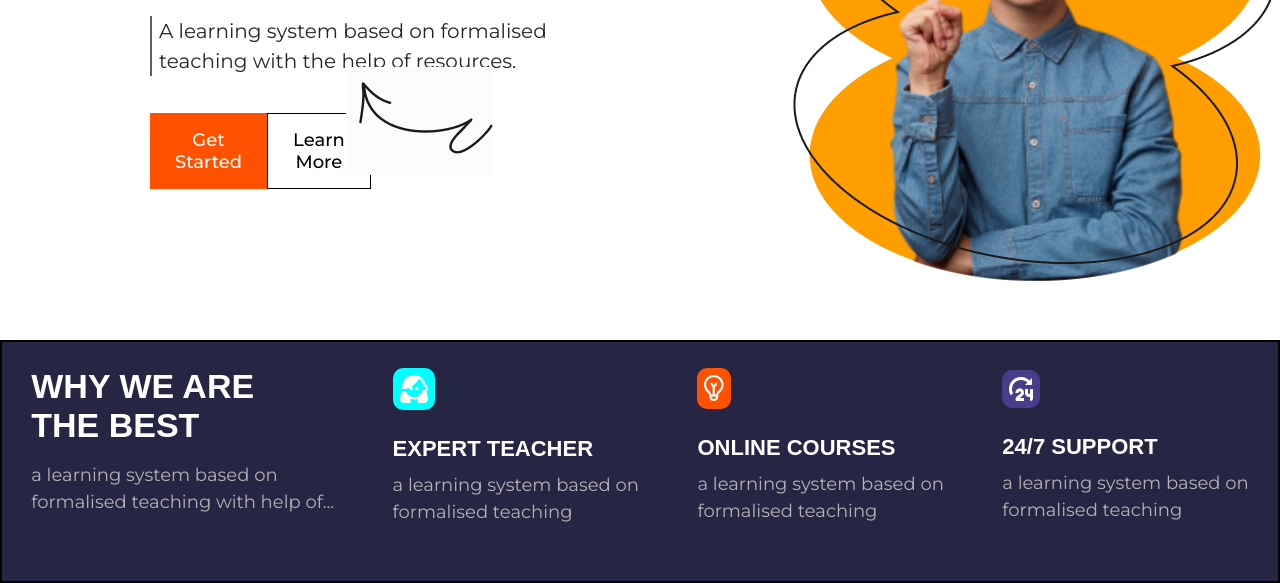
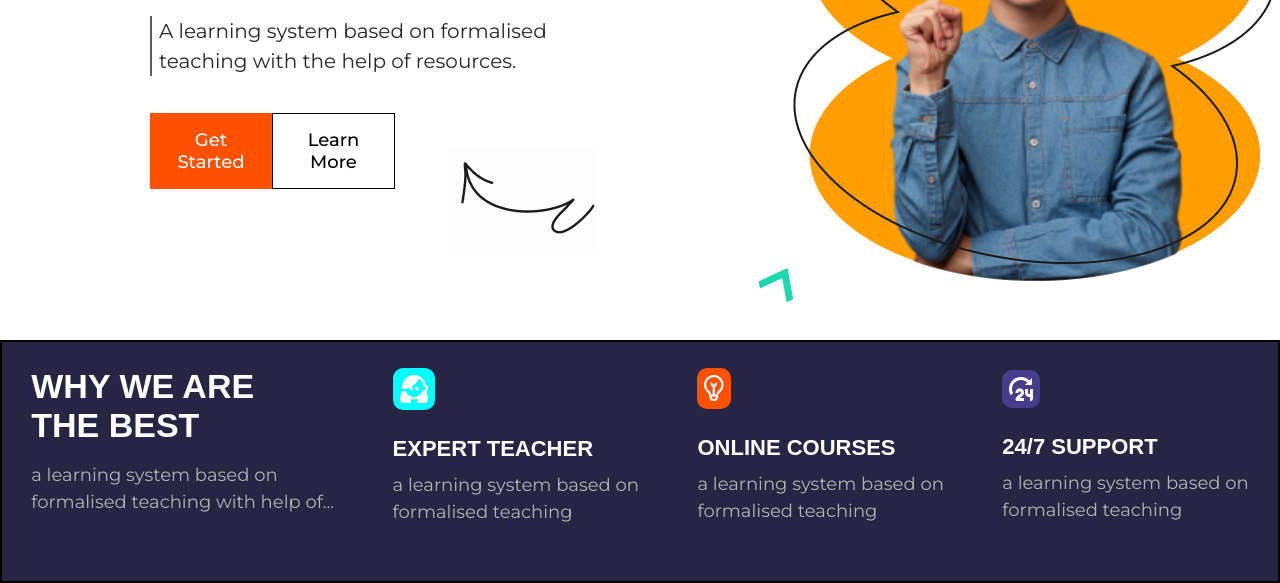
Before and after one commit to Harsh-s0ni/FullStack-Assignments, a plain HTML site: page Milestone/Project 1/project-1.html in a window 1280 px wide. Shown: the part 333-916 px from the top of the page. Drawn offline with Linux system fonts and the light colour scheme; a web font is replaced by a local one.

Commit message:
finishing touches

```diff
--- a/Milestone/Project 1/project-1.css
+++ b/Milestone/Project 1/project-1.css
@@ -105,7 +105,7 @@ body {
   transform: translateY(-20px);
 }
 .main-buttons-container {
-  width: 40%;
+  width: 50%;
   display: flex;
   justify-content: space-between;
 }
@@ -131,16 +131,16 @@ body {
   position: absolute;
 }
 #circle {
-  top: 55%;
-  right: 10%;
+  top: 65%;
+  right: 3%;
 }
 #curve-arrow {
-  top: 50%;
-  left: 27%;
+  top: 60%;
+  left: 35%;
 }
 #green-arrow {
-  top: 62%;
-  right: 30%;
+  top: 75%;
+  right: 38%;
 }
 #orange-arrow {
   top: 20%;
```
